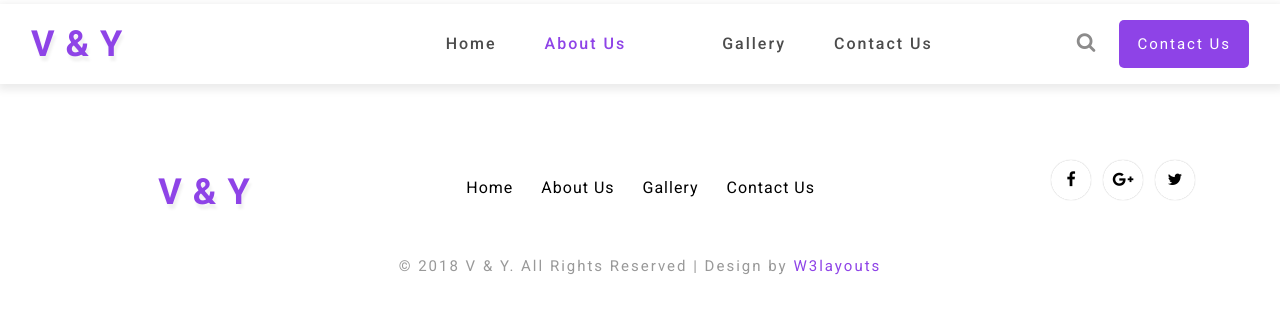
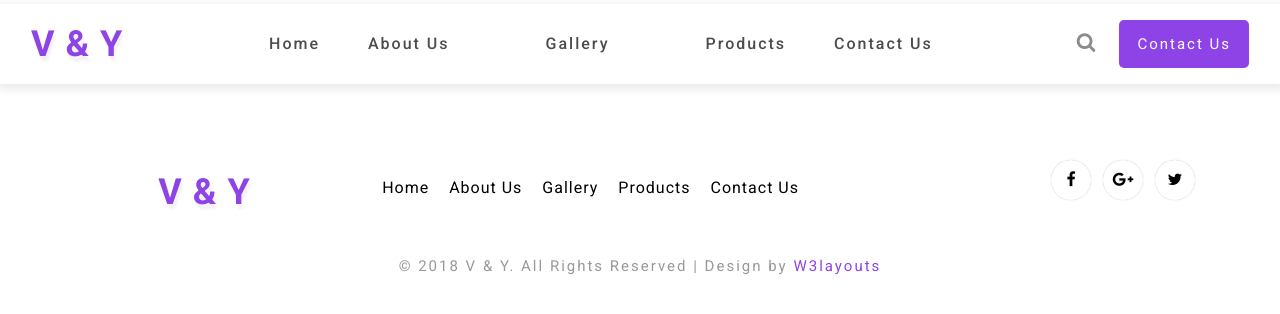
Before and after one commit to v2018y/compnaySite, a PHP site: page /product.php in a window 1280 px wide. Shown: the top 314 px of the page. Run offline with PHP 8.4, Linux system fonts and the light colour scheme.

Commit message:
0.1.4: partily near to upgrade the product

```diff
--- a/data/footer/Footer.php
+++ b/data/footer/Footer.php
@@ -13,16 +13,19 @@
 					<!-- button -->
 					<div class="col-lg-5 w3l-footer text-lg-right text-center mt-3">
 						<ul class="list-unstyled footer-nav-wthree">
-							<li class="mr-4">
+							<li class="mr-3">
 								<a href="index.php" >Home</a>
 							</li>
-							<li class="mr-4">
+							<li class="mr-3">
 								<a  href="about.php">About Us</a>
 							</li>
-							<li class="mr-4">
+							<li class="mr-3">
 								<a class="" href="gallery.php">Gallery</a>
 							</li>
-							<li>
+							<li class="mr-3">
+								<a class="" href="product.php">Products</a>
+							</li>
+							<li class="mr-3">
 								<a class="" href="contact.php">Contact Us</a>
 							</li>
 						</ul>
--- a/data/navbar/NavBar.php
+++ b/data/navbar/NavBar.php
@@ -10,11 +10,14 @@
     				<li class="nav-item">
     					<a class="nav-link" href="index.php">Home </a>
 				    </li>
-				    <li class="nav-item active mx-xl-5 mx-lg-3 my-lg-0 my-3">
+				    <li class="nav-item mx-xl-5 mx-lg-3 my-lg-0 my-3">
     					<a class="nav-link" href="about.php">About Us </a>
 				    </li>
 				    <li class="nav-item mx-xl-5 mx-lg-3 mt-lg-0 mt-3">
     			    		<a class="nav-link" href="gallery.php">Gallery</a>
+					</li>
+					<li class="nav-item mx-xl-5 mx-lg-3 mt-lg-0 mt-3">
+    			    		<a class="nav-link" href="product.php">Products</a>
 				    </li>
 				    <li class="nav-item mt-lg-0 mt-3">
     			    		<a class="nav-link" href="contact.php">Contact Us</a>
--- a/gallery.php
+++ b/gallery.php
@@ -40,7 +40,7 @@ License URL: http://creativecommons.org/licenses/by/3.0/
 	<div class="gallery pt-5">
 		<div class="container pt-xl-5 pt-lg-3">
 			<h3 class="title-w3 mb-sm-5 mb-4 text-dark text-center font-weight-bold">Gallery</h3>
-			<p class="title-para text-center mx-auto mb-sm-5 mb-4">this our gallery, here give a quick review of our company.</p>
+			<p class="title-para text-center mx-auto mb-sm-5 mb-4">This our Company gallery, here gives a quick review of our company.</p>
 			<ul class="demo">
 				<!-- <li>
 					<div class="gallery-grid1">
--- a/product.php
+++ b/product.php
@@ -11,6 +11,8 @@
     <?php include('./data/navbar/NavBar.php'); ?>
     </header>
 
+
+
 <!-- footer -->
 <?php include("./data/footer/Footer.php") ?>
 <!-- //footer -->
```
Also changed, not shown: admin/index.php (added, +10 -0 lines), admin/upload.php (added, +24 -0 lines), data/db/db.php (added, +12 -0 lines).
